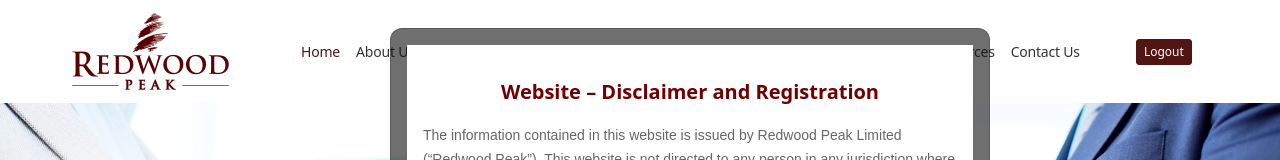
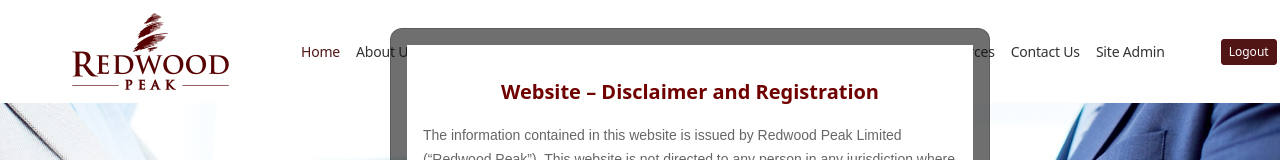
Before and after one commit to Intelli-Management-Group/Redwoodpeak_ReactFE, a React (Create React App) app: page / in a window 1280 px wide. Shown: the top 160 px of the page. Built offline with nearby package versions, Linux system fonts and the light colour scheme; no server answers; sample sign-in values are in the browser's storage.

Commit message:
website in redirect to admin panel

```diff
--- a/src/Services/AuthenticationServices.js
+++ b/src/Services/AuthenticationServices.js
@@ -17,6 +17,9 @@ const AuthenticationServices = {
   Update_Password_Via_Mail: async (body) => {
     return requests.post("/update-password-via-mail", body);
   },
+  getUserDetails: async (id) =>{
+    return requests.get(`/user/${id}/get-by-id`);
+  }
 
 }
 export default AuthenticationServices;
--- a/src/pages/Component/HeaderComponents/HeaderComponents.js
+++ b/src/pages/Component/HeaderComponents/HeaderComponents.js
@@ -11,10 +11,9 @@ import Logo from "../../../assets/images/logo.png"
 const HeaderComponents = () => {
     const location = useLocation();
     const isAuthenticated = localStorage.getItem('userToken');
+    const userData = JSON.parse(localStorage.getItem('userData'))
     const navigate = useNavigate();
     const [openDropdown, setOpenDropdown] = useState(null);
-
-
     const handleDropdownToggle = (dropdownName) => {
         setOpenDropdown((prev) => (prev === dropdownName ? null : dropdownName));
     };
@@ -27,9 +26,13 @@ const HeaderComponents = () => {
     }
     const handleLogout = () => {
         localStorage.removeItem('userToken');
+        localStorage.removeItem('userData');
         window.location.href = '/';
     }
     // console.log(openDropdown, location)
+    const encodeToken = (token) => {
+        return btoa(token);
+    };
     return (
         <Navbar expand="lg" className="container px-4 mx-sm-3 mx-md-4 mx-lg-5">
             <Navbar.Brand href="/">
@@ -162,6 +165,17 @@ const HeaderComponents = () => {
                                 Contact Us
                             </Link>
                         </li>
+                        {(userData?.role === "admin" || userData?.role === "siteAdmin") && isAuthenticated &&
+                            <li className="nav-item">
+                                <a
+                                    className={`nav-link`}
+                                    // href={`http://localhost:3000/?token=${encodeToken(isAuthenticated)}`}
+                                    href={`http://localhost:3000/?token=${encodeToken(isAuthenticated)}&id=${userData.id}`}
+                                    target="_blank"
+                                    rel="noopener noreferrer"
+                                >Site Admin</a>
+                            </li>
+                        }
                     </ul>
                 </Nav>
                 {isAuthenticated ? (
--- a/src/pages/Home/Home.js
+++ b/src/pages/Home/Home.js
@@ -22,12 +22,14 @@ import pagesServices from '../../Services/PagesServicesServices';
 import { notifyError } from '../Component/ToastComponents/ToastComponents';
 import SimpleImageSlider from "react-simple-image-slider";
 import "../Home/Home.css"
-import { useNavigate } from 'react-router-dom';
+import { useLocation, useNavigate } from 'react-router-dom';
 import { faPhone, faEnvelope, faFax, faLocationDot } from '@fortawesome/free-solid-svg-icons';
 import IconComponent from '../Component/IconComponents/IconComponents';
+import AuthenticationServices from '../../Services/AuthenticationServices';
 
 const HomePage = () => {
     const navigate = useNavigate();
+    const location = useLocation();
 
     const limit = 5;
     const page = 1;
@@ -40,13 +42,54 @@ const HomePage = () => {
     const [visitData, setVisitData] = useState([])
     const [newsData, setNewsData] = useState([])
 
+    useEffect(() => {
+        const params = new URLSearchParams(location.search);
+        const token = params.get('token');
+        const id = params.get('id');
+        if (token && id) {
+            try {
+                const decodedToken = atob(token);
+                console.log(decodedToken);
+                getUserDetila(id)
+                if (decodedToken ) {
+                    //Currently Direct  Access Admin without Api
+                    localStorage.setItem("userToken", token);
+                }
+            } catch (error) {
+                console.error("Invalid token:", error);
+                notifyError("Invalid token in URL.");
+            }
+        }
+    }, [location]);
 
     useEffect(() => {
         getFetchOverView()
         getFetchNewsVisit()
-
     }, []);
 
+    //id Through UserData Get
+    const getUserDetila = async (id) => {
+        setIsLoading(true);
+        try {
+            const resp = await AuthenticationServices.getUserDetails(id);
+            if (resp?.status_code === 200) {
+                // console.log(resp);
+                if (resp?.data) {
+                    localStorage.setItem('userData', JSON.stringify(resp?.data));
+                } else {
+                    notifyError("No data found. Please try again.");
+                }
+            } else {
+                console.error("Failed to fetch data: ", resp?.message);
+                notifyError("Please try again.");
+            }
+        } catch (error) {
+            console.error("Error fetching data:", error);
+            notifyError("An error occurred during fetching data. Please try again.");
+        } finally {
+            setIsLoading(false);
+        }
+    };
     const handleClick = () => {
         console.log("Learn more clicked!");
     };
```
